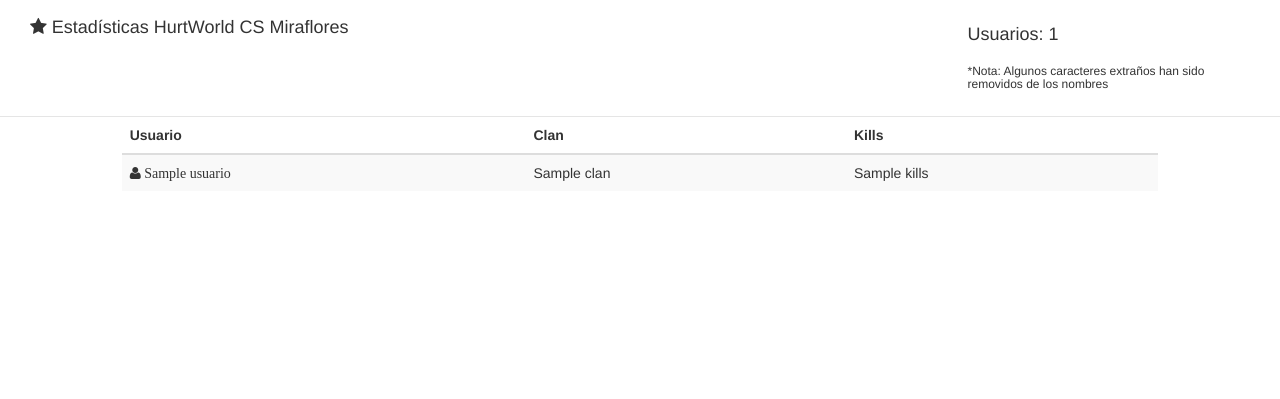
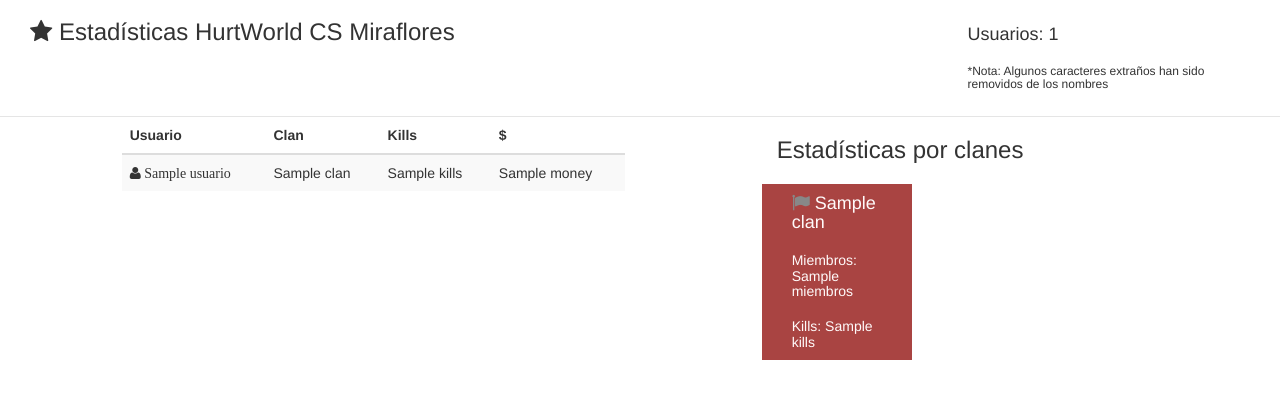
Before and after one commit to jadolg/HurtStats, a Django app: template templates/index.html in a window 1280 px wide. Shown: the top 399 px of the page. Run offline with Django 3.2, Linux system fonts and the light colour scheme; the template is opened without the code that fills it: most values are stand-ins (such as "Sample title", 1, 10 or a date in 2020).

Commit message:
- muestra las estadisticas de los clanes - muestra la cantidad de dinero de los jugadores

```diff
--- a/HurtStats/views.py
+++ b/HurtStats/views.py
@@ -1,8 +1,10 @@
 from django.shortcuts import render
 
 # Create your views here.
-from HurtStats.data_provider import get_data
+from HurtStats.data_provider import get_data, get_clans
 
 
 def index(request):
-    return render(request,"index.html", {"data":get_data()})
+    data = get_data()
+    clans = get_clans(data)
+    return render(request,"index.html", {"data":data, "clans":clans})
--- a/templates/index.html
+++ b/templates/index.html
@@ -2,21 +2,22 @@
 
 {% block body %}
     <div class="modal-header col-md-12">
-    <div class="col-md-9"><h4 class="modal-title">
-            <i class="fa fa-star"></i> Estadísticas HurtWorld CS Miraflores </h4></div>
+    <div class="col-md-9"><h3 class="modal-title">
+            <i class="fa fa-star"></i> Estadísticas HurtWorld CS Miraflores </h3></div>
         <div class="col-md-3"><h4>Usuarios: {{ data | length }}</h4></div>
         <div class="col-md-9"></div>
         <div class="col-md-3"><h6>*Nota: Algunos caracteres extraños han sido removidos de los nombres</h6></div>
     </div>
 
     <div class="col-md-1"></div>
-    <div class="col-md-10">
+    <div class="col-md-5">
         <table class="table table-striped">
             <thead>
             <tr>
                 <th>Usuario</th>
                 <th>Clan</th>
                 <th>Kills</th>
+                <th>$</th>
             </tr>
             </thead>
             <tbody>
@@ -25,6 +26,7 @@
                     <td><i class="fa fa-user"/>  {{ usuario.nombre }}</td>
                     <td>{{ usuario.clan }}</td>
                     <td>{{ usuario.kills }}</td>
+                    <td>{{ usuario.money }}</td>
                 </tr>
 
             {% endfor %}
@@ -32,5 +34,19 @@
         </table>
     </div>
     <div class="col-md-1"></div>
+    <div class="col-md-5">
+    <div class="col-md-12"><h3>Estadísticas por clanes</h3></div>
+    {% for clan in clans %}
+        <div class="col-md-3" style="background-color: #a94442; width: 150px; height: auto; margin-top: 10px; color: snow; margin-right: 10px">
+            <div class="col-md-12"><h4><i class="fa fa-flag" style="color: {{ clan.color }};"></i> {{ clan.nombre }}</h4></div>
+            <div class="col-md-12"><h5>Miembros: {{ clan.miembros }}</h5></div>
+            <div class="col-md-12"><h5>Kills: {{ clan.kills }}</h5></div>
+        </div>
+    {% endfor %}
+
+    </div>
+
+
+
 
 {% endblock %}
--- a/untitled2/settings.py
+++ b/untitled2/settings.py
@@ -129,4 +129,5 @@
     os.path.join(BASE_DIR, "templates/assets/"),
 ]
 
-DATA_FOLDER = "/home/akiel/Desktop/HurtFiles/data"
+# DATA_FOLDER = "/home/akiel/PycharmProjects/HurtStats/HurtFiles/data"
+DATA_FOLDER = "C:/Users/Server/Desktop/Server/oxide/data"
```
Also changed, not shown: HurtStats/data_provider.py (+35 -2 lines).
